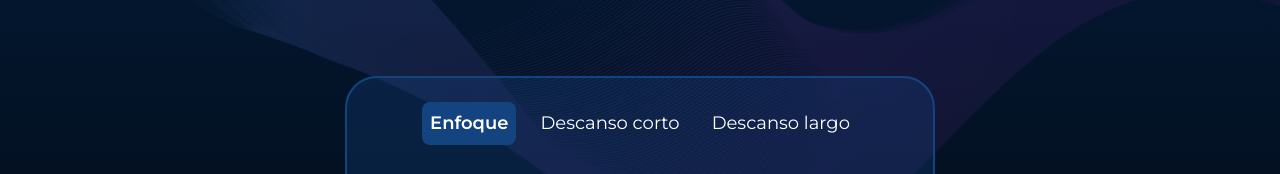
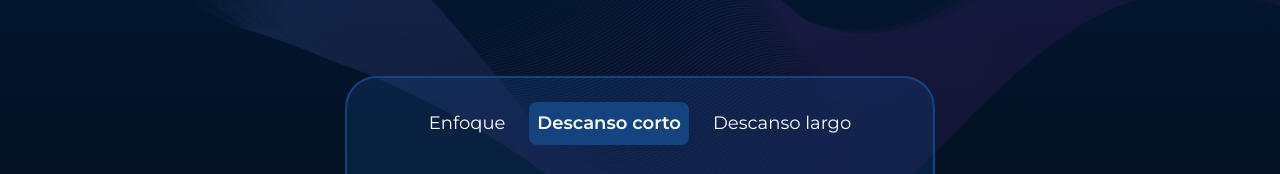
Before and after one commit to mlvn-p/proyecto-fokus, a plain HTML site: page index.html in a window 1280 px wide. Both pictures are taken after a click on the button "Descanso corto". Shown: the part 548-722 px from the top of the page. Drawn offline with nearby package versions, Linux system fonts and the light colour scheme; a web font is replaced by a local one.

Commit message:
Agregando destaque a los botones

```diff
--- a/index.html
+++ b/index.html
@@ -38,7 +38,7 @@
             <div class="app__card">
                 <ul class="app__card-list">
                     <li class="app__card-list-item">
-                        <button data-contexto="enfoque" class="app__card-button app__card-button--enfoque active">Enfoque</button>
+                        <button data-contexto="enfoque" class="app__card-button app__card-button--enfoque">Enfoque</button>
                     </li>
                     <li class="app__card-list-item">
                         <button data-contexto="short" class="app__card-button app__card-button--corto">Descanso corto</button>
--- a/script.js
+++ b/script.js
@@ -4,21 +4,29 @@ const botonEnfoque = document.querySelector('.app__card-button--enfoque');
 const botonDescansoLargo = document.querySelector('.app__card-button--largo');
 const banner = document.querySelector('.app__image');
 const titulo = document.querySelector('.app__title');
+const botones = document.querySelectorAll('.app__card-button');
 
 botonDescansoCorto.addEventListener('click', () =>{
     cambiarContexto ('descanso-corto');
+    botonDescansoCorto.classList.add('active');
 })
 
 botonEnfoque.addEventListener('click', () =>{
     cambiarContexto ('enfoque');
+    botonEnfoque.classList.add('active');
 })
 
 botonDescansoLargo.addEventListener('click', () =>{
-    cambiarContexto ('descanso-largo')
+    cambiarContexto ('descanso-largo');
+    botonDescansoLargo.classList.add('active');
 })
 
 
 function cambiarContexto(contexto) {
+
+    botones.forEach(function(contexto){
+        contexto.classList.remove('active');
+    })
 
     html.setAttribute('data-contexto', contexto);
     banner.setAttribute('src', `/imagenes/${contexto}.png`);
```
